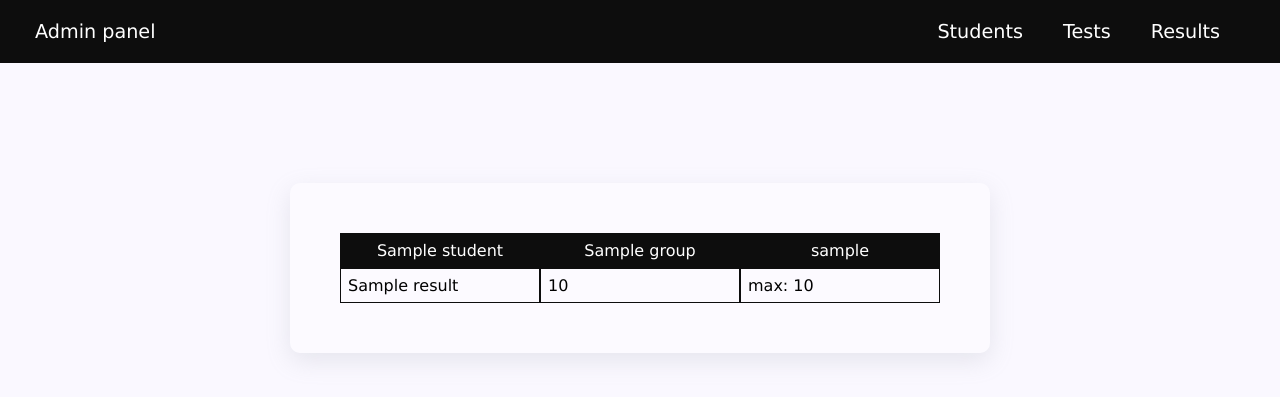
After one commit to Fferly/resbot, a Python web app: template templates/results.jinja in a window 1280 px wide. The commit adds this page. Shown: the top 397 px of the page. Run offline with Jinja, Linux system fonts and the light colour scheme; the template is opened without the code that fills it: most values are stand-ins (such as "Sample title", 1, 10 or a date in 2020).

Commit message:
C:/Program Files/Git/results working

```diff
--- a/controllers/AppController.py
+++ b/controllers/AppController.py
@@ -31,7 +31,9 @@ class AppController:
             app.add_url_rule('/admin/add_student', view_func=web_controller.add_student, methods=['GET','POST'])
             app.add_url_rule('/admin/tests',       view_func=web_controller.tests,       methods=['GET'])
             app.add_url_rule('/admin/students',    view_func=web_controller.students,    methods=['GET'])
+            app.add_url_rule('/admin/results',     view_func=web_controller.results,     methods=['GET'])
             app.add_url_rule('/',                  view_func=web_controller.index,       methods=['GET'])
+
 
             bot_thread = threading.Thread(target=bot.polling)
             bot_thread.start()
--- a/templates/header.jinja
+++ b/templates/header.jinja
@@ -7,6 +7,7 @@
         <ul class="nav__elements">
             <li><a class="header__link" href="{{ url_for('students') }}">Students</a></li>
             <li><a class="header__link" href="{{ url_for('tests') }}">Tests</a></li>
+            <li><a class="header__link" href="{{ url_for('results') }}">Results</a></li>
         </ul>
     </nav>
 </header>
--- /dev/null
+++ b/templates/results.jinja
@@ -0,0 +1,42 @@
+<!DOCTYPE html>
+<html lang="en">
+<head>
+    <meta charset="UTF-8">
+    <title>Results</title>
+
+    <link rel="stylesheet" href="{{ url_for('static', filename='css/reset.css') }}">
+    <link rel="stylesheet" href="{{ url_for('static', filename='css/header.css') }}">
+    <link rel="stylesheet" href="{{ url_for('static', filename='css/students.css') }}">
+</head>
+<body>
+    {% include 'header.jinja' %}
+
+<div class="students__container">
+    <div class="students__view">
+
+
+       {% for student in students %}
+        <div class="students__header">
+            <p class="header__cell cell">{{ student.name }}</p>
+            <p class="header__cell cell">{{ student.group }}</p>
+            <p class="header__cell cell">{{ student.tg_nick }}</p>
+        </div>
+            {% if results[student] %}
+                {% for result in results[student] %}
+                    <div class="student">
+                        <p class="cell">{{ result['test_title'] }}</p>
+                        <p class="cell">{{ result['points'] }}</p>
+                        <p class="cell">max: {{ result['max_points'] }}</p>
+                    </div>
+                {% endfor %}
+            {% else %}
+                    <div class="student">
+                        <p class="cell">No tests completed</p>
+                    </div>
+            {% endif %}
+
+        {% endfor %}
+    </div>
+</div>
+</body>
+</html>
--- a/views/WebAdminView.py
+++ b/views/WebAdminView.py
@@ -18,6 +18,10 @@ class WebAdminView:
         return render_template('add_student.jinja')
 
     @staticmethod
+    def show_results(students, results):
+        return render_template('results.jinja', students=students, results=results)
+
+    @staticmethod
     def redirect_to_students():
         return redirect(url_for('students'))
 
```
Also changed, not shown: controllers/WebAdminController.py (+19 -0 lines).
